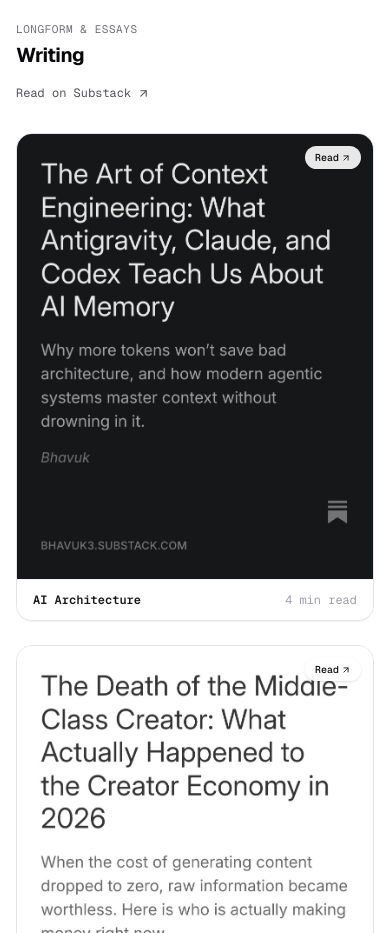
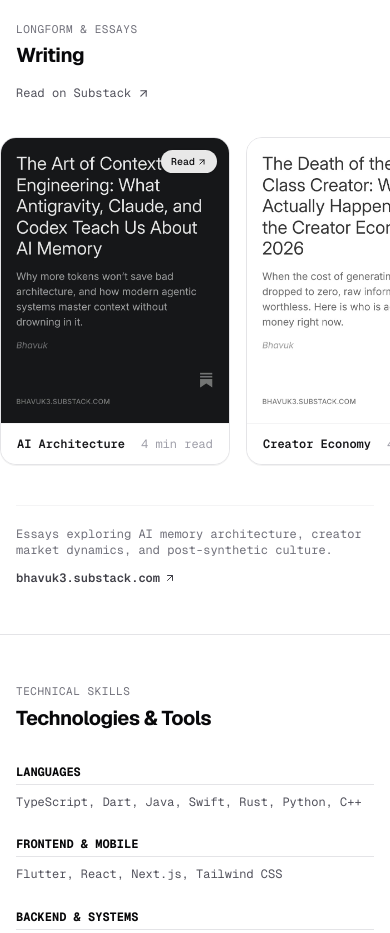
Before and after one commit to bhavukar/bhavuk.website, a Next.js app: page / in a window 390 px wide. Shown: the part 4720-5653 px from the top of the page. Built offline with nearby package versions, Linux system fonts and the light colour scheme.

Commit message:
style: optimize substack cards on mobile with compact swipe

```diff
--- a/app/page.tsx
+++ b/app/page.tsx
@@ -1212,15 +1212,15 @@ export default function Home() {
             </a>
           </div>
 
-          {/* 3 Essay Cards Grid (Clean 4:5 Visual Cards) */}
-          <div className="grid grid-cols-1 md:grid-cols-3 gap-6 sm:gap-8">
+          {/* 3 Essay Cards Grid (Compact swipe on mobile, clean 3-col on desktop) */}
+          <div className="flex md:grid md:grid-cols-3 gap-4 sm:gap-6 md:gap-8 overflow-x-auto pb-4 pt-1 snap-x snap-mandatory -mx-4 px-4 sm:mx-0 sm:px-0 [scrollbar-width:none] [-ms-overflow-style:none] [&::-webkit-scrollbar]:hidden">
             {SUBSTACK_POSTS.map((post) => (
               <a
                 key={post.id}
                 href={post.url}
                 target="_blank"
                 rel="noopener noreferrer"
-                className="group rounded-2xl border border-zinc-200 bg-white overflow-hidden shadow-2xs hover:shadow-md transition-all flex flex-col hover:-translate-y-1"
+                className="w-[230px] sm:w-[260px] md:w-auto shrink-0 snap-start group rounded-2xl border border-zinc-200 bg-white overflow-hidden shadow-2xs hover:shadow-md transition-all flex flex-col hover:-translate-y-1"
               >
                 {/* Visual Canvas (Substack Share Card, 4:5 ratio) */}
                 <div className="aspect-[4/5] relative overflow-hidden bg-zinc-100">
```
